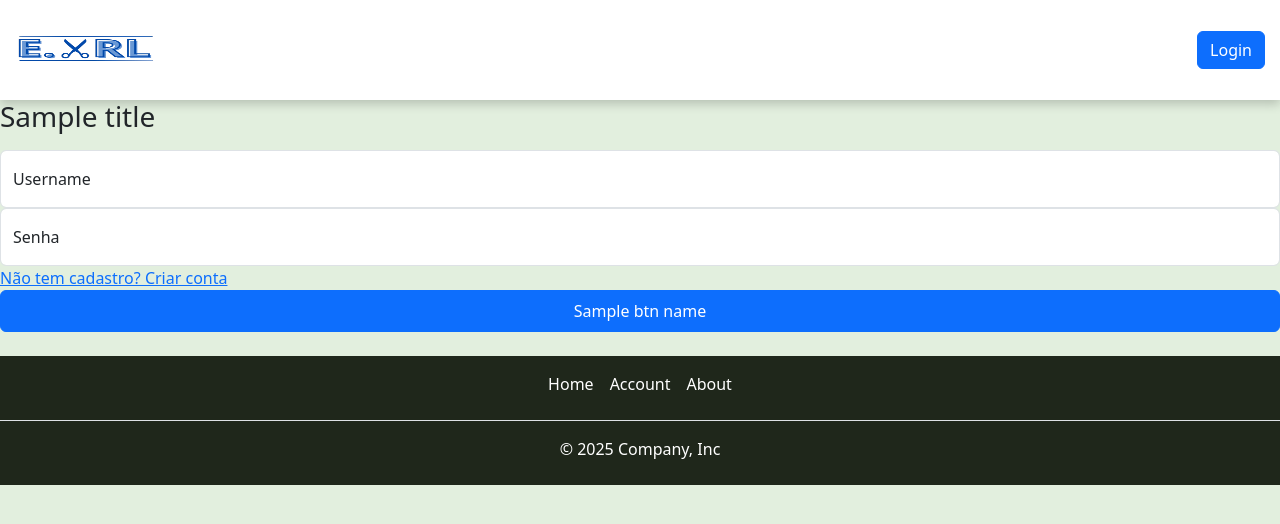
After one commit to Tomazbr9/Encurtador-de-URL, a FastAPI app: template app/templates/auth.html in a window 1280 px wide. The commit adds this page. Shown: the top 524 px of the page. Run offline with FastAPI, Linux system fonts and the light colour scheme; the template is opened without the code that fills it: most values are stand-ins (such as "Sample title", 1, 10 or a date in 2020); parts of the project's set-up code (start-up, migrations or seed data) failed here and were passed over.

Commit message:
Foi alterado o nome do template login.html para auth.html

```diff
--- /dev/null
+++ b/app/templates/auth.html
@@ -0,0 +1,22 @@
+{% extends "global/base.html" %}
+
+{% block main_block %}
+<main class="form-signin w-100 m-auto content-center">
+  <form class="form-login" id="{{id_form}}" novalidate>
+    <h1 class="h3 mb-3 fw-normal">{{title}}</h1>
+
+    <div class="form-floating">
+      <input type="text" class="form-control" id="usernameLogin" placeholder="User name">
+      <label for="usernameLogin">Username</label>
+    </div>
+    <div class="form-floating">
+      <input type="password" class="form-control" id="passwordlogin" placeholder="Password">
+      <label for="passwordlogin">Senha</label>
+    </div>
+    <a href="/register">Não tem cadastro? Criar conta</a>
+    <p class="message-error" id="loginMessageError"></p>
+    <button class="btn btn-primary btn-login w-100 py-2" type="submit">{{btn_name}}</button>
+  </form>
+</main>
+</div>
+{% endblock main_block %}
--- a/app/templates/global/partials/header.html
+++ b/app/templates/global/partials/header.html
@@ -2,10 +2,15 @@
     <div class="space-padding-15">
         <div class="container-of-elements-header">
             <div>
-                <img src="{{url_for('static', path='img/logo_encurtador_url.png')}}">
+                <a href="/home"><img src="{{url_for('static', path='img/logo_encurtador_url.png')}}"></a>
             </div>
             <div>
-                <button class="btn btn-primary">Login</button>
+                {% if user %}
+                    <a href="/logout" class="btn btn-primary">Logout</a>
+                {% else %}
+                    <a href="/login" class="btn btn-primary">Login</a>
+                {% endif %}
+
             </div>
         </div>
     </div>
--- a/app/templates/home.html
+++ b/app/templates/home.html
@@ -1,8 +1,7 @@
 {% extends "global/base.html" %}
 
 {% block main_block %}
-<div class="to-move-away"></div>
-<div class="main-content">
+<main class="content-center">
     <div class="container-shorten-url-home">
         <div class="container-content-texts-home">
             <h1 class="title-page-home-h1">Encurtador de URL</h1>
@@ -24,5 +23,5 @@
             </div>
         </div>
     </div>
-</div>
+</main>
 {% endblock main_block %}
```
Also changed, not shown: app/templates/login.html (deleted, +0 -30 lines).
